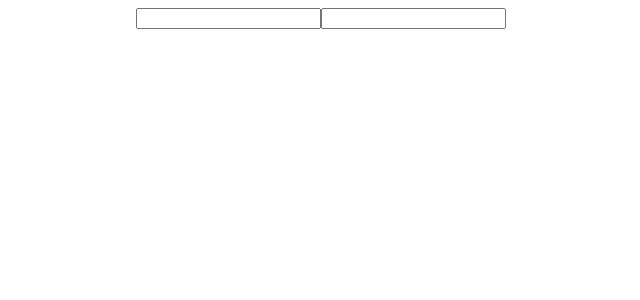
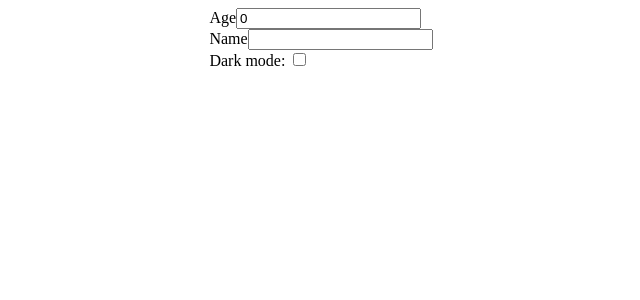
Before and after one commit to DenysMLytvynenko/react-hook-mistakes, a React (Create React App) app: page / in a window 1280 px wide. Shown: the top 300 px of the page, without its empty margins (319-959 px from the left). Built offline with nearby package versions, Linux system fonts and the light colour scheme.

Commit message:
ReferentialEquality

```diff
--- a/src/App.js
+++ b/src/App.js
@@ -1,13 +1,16 @@
-import Counter from "./components/Counter/Counter";
-import Form from "./components/Form/Form";
-import UnnecessaryUseEffects from "./components/UnnecessaryUseEffects/UnnecessaryUseEffects";
+// import Counter from "./components/Counter/Counter";
+// import Form from "./components/Form/Form";
+// import UnnecessaryUseEffects from "./components/UnnecessaryUseEffects/UnnecessaryUseEffects";
+
+import ReferentialEqualityMistakes from "./components/ReferentialEqualityMistakes/ReferentialEqualityMistakes";
 
 const App = () => {
     return (
         <div style={{ display: "flex", justifyContent: "center" }}>
             {/* <Form /> */}
             {/* <Counter /> */}
-            <UnnecessaryUseEffects />
+            {/* <UnnecessaryUseEffects /> */}
+            <ReferentialEqualityMistakes />
         </div>
     );
 };
--- /dev/null
+++ b/src/components/ReferentialEqualityMistakes/ReferentialEqualityMistakes.js
@@ -0,0 +1,53 @@
+import { useEffect, useMemo, useState } from "react";
+
+const ReferentialEqualityMistakes = () => {
+    const [age, setAge] = useState(0);
+    const [name, setName] = useState("");
+    const [darkMode, setDarkMode] = useState(false);
+
+    // this object will be redefined on every rendering that's why you need to wrap it in useMemo hook to save this object between renders and update it only when data in the dependencies array is changed
+    // const person = {age, name}
+    const person = useMemo(() => ({ age, name }), [age, name]);
+
+    useEffect(() => {
+        console.log(person);
+    }, [person]);
+
+    return (
+        <div
+            style={{
+                background: darkMode ? "#333" : "#fff",
+            }}
+        >
+            <label htmlFor="age">Age</label>
+            <input
+                type="number"
+                id="age"
+                value={age}
+                onChange={(e) => setAge(e.target.value)}
+            />
+
+            <br />
+
+            <label htmlFor="name">Name</label>
+            <input
+                type="text"
+                id="name"
+                value={name}
+                onChange={(e) => setName(e.target.value)}
+            />
+
+            <br />
+
+            <label htmlFor="darkMode">Dark mode: </label>
+            <input
+                type="checkbox"
+                id="darkMode"
+                value={darkMode}
+                onChange={(e) => setDarkMode(e.target.checked)}
+            />
+        </div>
+    );
+};
+
+export default ReferentialEqualityMistakes;
```
